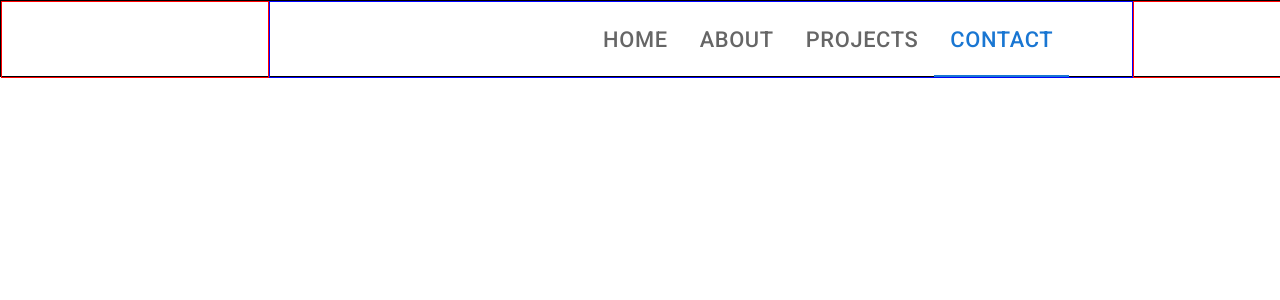
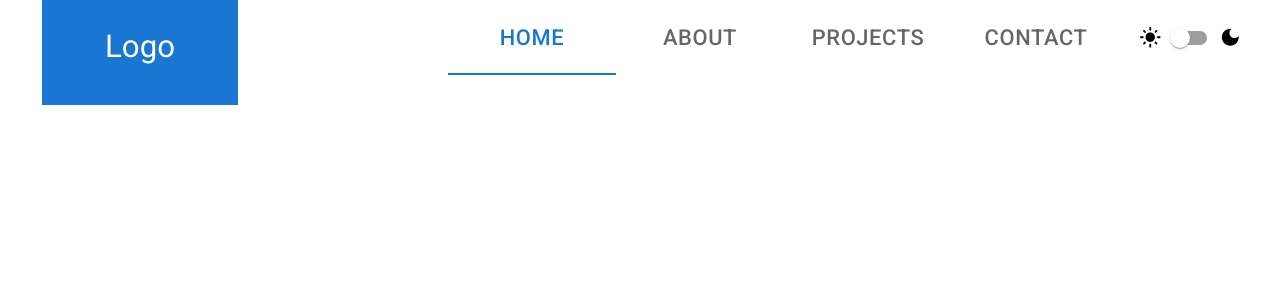
Before and after one commit to remyHo427/portfolio-prototype, a React app: page / in a window 1280 px wide. Shown: the top 300 px of the page. Built offline with nearby package versions, Linux system fonts and the light colour scheme; the HTML template or start-up script is replaced by a standard one.

Commit message:
pending work on light/dark theme

```diff
--- a/src/pages/Main.tsx
+++ b/src/pages/Main.tsx
@@ -2,6 +2,9 @@ import * as React from 'react';
 import styled from 'styled-components';
 import Tabs from '@mui/material/Tabs';
 import Tab from '@mui/material/Tab';
+import Switch from '@mui/material/Switch';
+import LightModeIcon from '@mui/icons-material/LightMode';
+import DarkModeIcon from '@mui/icons-material/DarkMode';
 
 const Container = styled.div`
   margin: auto;
@@ -11,15 +14,12 @@ const Container = styled.div`
 const Header = styled.div`
   width: 100%;
   height: 3rem;
-  border: 1px black solid;
   display: flex;
 `;
 
 const HeaderTabs = styled(Tabs)`
-  border: 1px blue solid;
   height: 100%;
   width: 60%;
-  padding: 0 2.5rem 0 0;
 
   & > div > div {
     height: 100%;
@@ -29,29 +29,44 @@ const HeaderTabs = styled(Tabs)`
 
 const HeaderTab = styled(Tab)`
   height: 100%;
+  width: 20%;
+  font-size: 0.7rem;
 `;
 
-const Switches = styled.div`
-  border: 1px red solid;
+const SideContainer = styled.div`
   height: 100%;
   width: 20%;
 `;
 
 const Logo = styled.div`
-  border: 1px red solid;
-  height: 100%;
-  width: 20%;
+  width: 70%;
+  margin: auto;
+  background-color: #1976d2;
+  height: 140%;
+  color: white;
+  text-align: center;
+  padding: 1.25rem;
+  font-size: 1.25rem;
+`;
+
+const SwitchContainer = styled(SideContainer)`
+  display: flex;
+  justify-content: center;
+  align-items: center;
+  width: 10%;
 `;
 
 const Main = () => {
-  const [tabValue, setTabValue] = React.useState(0);
+  const [tabValue, setTabValue] = React.useState(3);
   const handleChange = (e: React.MouseEvent, newValue: number) =>
     setTabValue(newValue);
 
   return (
     <Container>
       <Header>
-        <Logo />
+        <SideContainer>
+          <Logo>Logo</Logo>
+        </SideContainer>
         <HeaderTabs
           value={tabValue}
           onChange={handleChange}
@@ -62,7 +77,15 @@ const Main = () => {
           <HeaderTab label="About" />
           <HeaderTab label="Home" />
         </HeaderTabs>
-        <Switches />
+        <SwitchContainer>
+          <LightModeIcon
+            style={{ width: '0.9rem', height: '0.9rem' }}
+          />
+          <Switch />
+          <DarkModeIcon
+            style={{ width: '0.9rem', height: '0.9rem' }}
+          />
+        </SwitchContainer>
       </Header>
     </Container>
   );
--- a/src/styles/global.css
+++ b/src/styles/global.css
@@ -135,3 +135,7 @@ table {
 html {
   font-family: 'Roboto', 'sans-serif';
 }
+
+* {
+  box-sizing: border-box;
+}
```
